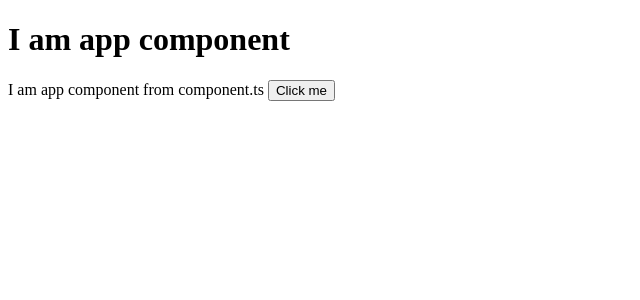
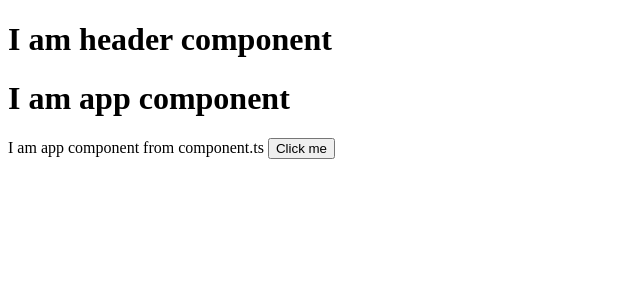
Before and after one commit to Ryanhustler420/AngularRoomsNg, an Angular app: page / in a window 1280 px wide. Shown: the top 300 px of the page, without its empty margins (0-640 px from the left). Built offline with nearby package versions, Linux system fonts and the light colour scheme.

Commit message:
Created Header Component

```diff
--- a/src/app/app.component.html
+++ b/src/app/app.component.html
@@ -1,3 +1,4 @@
+<bwm-header></bwm-header>
 <h1>I am app component</h1>
 
 {{componentTitle}}
--- a/src/app/app.module.ts
+++ b/src/app/app.module.ts
@@ -3,14 +3,16 @@ import { NgModule } from '@angular/core';
 
 
 import { AppComponent } from './app.component';
+import { HeaderComponent } from './common/header/header.component';
 
 
 @NgModule({
   declarations: [
-    AppComponent
+    AppComponent,
+    HeaderComponent
   ],
   imports: [
-    BrowserModule
+  BrowserModule
   ],
   providers: [],
   bootstrap: [AppComponent]
--- /dev/null
+++ b/src/app/common/header/header.component.html
@@ -0,0 +1 @@
+<h1>I am header component</h1>
```
Also changed, not shown: src/app/common/header/header.component.ts (added, +10 -0 lines).
